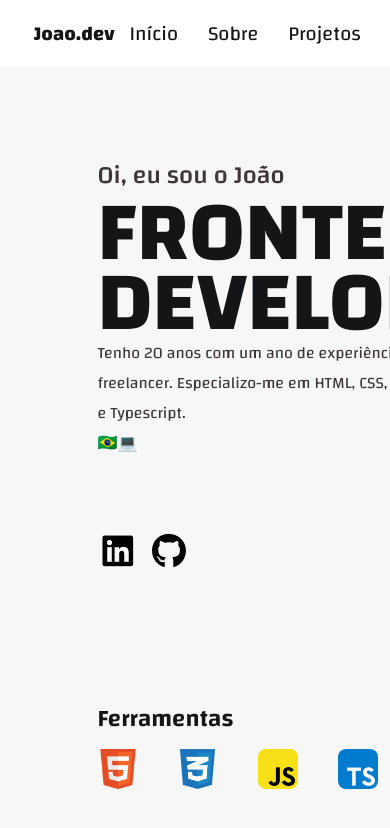
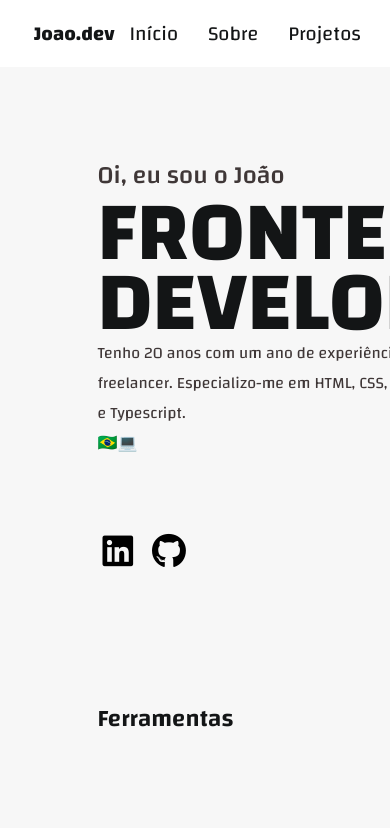
Before and after one commit to JaumoJaum/Portfolio, a plain HTML site: page site/index.html in a window 390 px wide. Shown: the top 828 px of the page. Drawn offline with Linux system fonts and the light colour scheme.

Commit message:
Update style.css

```diff
--- a/site/src/css/style.css
+++ b/site/src/css/style.css
@@ -123,12 +123,10 @@ main {
     }
 
     .box3 {
-        grid-column-start: 1;
+        grid-column-start: 2;
         grid-column-end: 3;
-        grid-row-start: 7;
+        grid-row-start: 6;
         grid-row-end: 7;
-        position: relative;
-        bottom: 50%;
     }
 
 .wrapper {
@@ -218,7 +216,6 @@ main {
     grid-column-end: 2;
     grid-row-start: 1;
     grid-row-end: 2;
-
 }
 
 .box1home img {
```
